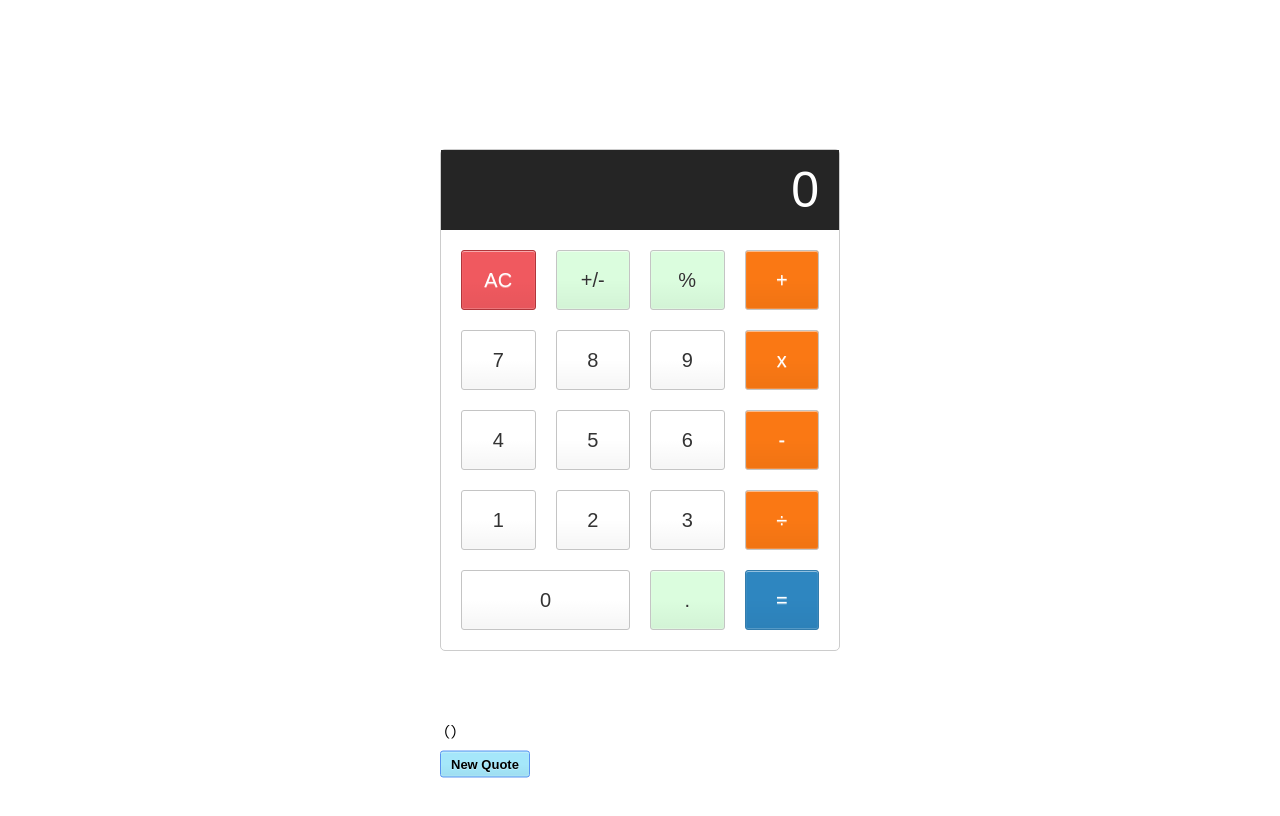
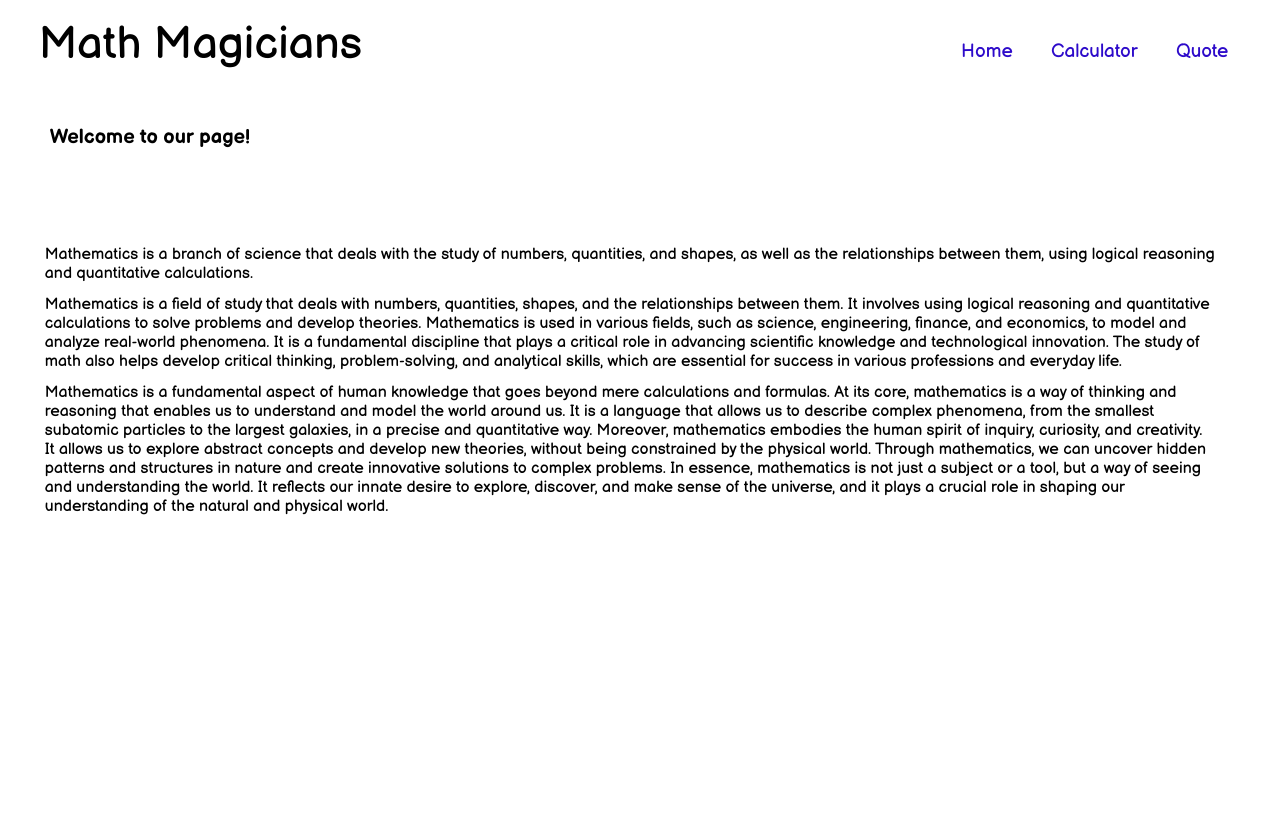
Before and after one commit to fickryiman/math-magicians, a React (Create React App) app: page / in a window 1280 px wide. Shown: the top 816 px of the page. Built offline with nearby package versions, Linux system fonts and the light colour scheme; no server answers.

Commit message:
add react router

```diff
--- a/package.json
+++ b/package.json
@@ -9,6 +9,7 @@
     "big.js": "^6.2.1",
     "react": "^18.2.0",
     "react-dom": "^18.2.0",
+    "react-router-dom": "^6.11.0",
     "react-scripts": "5.0.1",
     "web-vitals": "^2.1.4"
   },
--- a/src/App.js
+++ b/src/App.js
@@ -1,14 +1,20 @@
-import './App.css';
+import { Routes, Route } from 'react-router-dom';
+import Home from './components/Home';
 import Calculator from './components/Calculator';
 import Quote from './components/Quote';
+import NavBar from './components/Navbar';
+// import PageNotFound from './components/PageNotFound';
+import './App.css';
 
-function App() {
-  return (
-    <>
-      <Calculator />
-      <Quote />
-    </>
-  );
-}
+const App = () => (
+  <>
+    <NavBar />
+    <Routes>
+      <Route path="/" element={<Home />} />
+      <Route path="/Calculator" element={<Calculator />} />
+      <Route path="/Quote" element={<Quote />} />
+    </Routes>
+  </>
+);
 
 export default App;
--- /dev/null
+++ b/src/components/Home.jsx
@@ -0,0 +1,44 @@
+import React from 'react';
+import styles from './Home.module.css';
+
+const Home = () => (
+  <div className={styles.container}>
+    <h2 className="greeting">
+      Welcome to our page!
+    </h2>
+    <p className={styles.sentences}>
+      Mathematics is a branch of science that deals with the study of numbers, quantities,
+      and shapes, as well as the relationships between them, using logical reasoning and
+      quantitative calculations.
+    </p>
+    <br />
+    <p className={styles.sentences}>
+      Mathematics is a field of study that deals with numbers, quantities, shapes, and the
+      relationships between them. It involves using logical reasoning and quantitative
+      calculations to solve problems and develop theories. Mathematics is used in various fields,
+      such as science, engineering, finance, and economics, to model and analyze real-world
+      phenomena. It is a fundamental discipline that plays a critical role in advancing scientific
+      knowledge and technological innovation. The study of math also helps develop
+      critical thinking, problem-solving, and analytical skills, which are essential
+      for success in various professions and everyday life.
+    </p>
+    <br />
+    <p className={styles.sentences}>
+      Mathematics is a fundamental aspect of human knowledge that goes beyond mere calculations
+      and formulas. At its core, mathematics is a way of thinking and reasoning that enables
+      us to understand and model the world around us. It is a language that allows us to
+      describe complex phenomena, from the smallest subatomic particles to the largest galaxies,
+      in a precise and quantitative way.
+      Moreover, mathematics embodies the human spirit of inquiry, curiosity, and creativity.
+      It allows us to explore abstract concepts and develop new theories, without being constrained
+      by the physical world. Through mathematics, we can uncover hidden patterns and structures in
+      nature and create innovative solutions to complex problems.
+      In essence, mathematics is not just a subject or a tool, but a way of seeing and
+      understanding the world. It reflects our innate desire to explore, discover, and make
+      sense of the universe, and it plays a crucial role in shaping our understanding of the
+      natural and physical world.
+    </p>
+  </div>
+);
+
+export default Home;
--- /dev/null
+++ b/src/components/Home.module.css
@@ -0,0 +1,16 @@
+@import url('https://fonts.googleapis.com/css2?family=Balsamiq+Sans:ital,wght@0,400;0,700;1,400;1,700&display=swap');
+
+.container {
+  font-family: 'Balsamiq Sans', sans-serif;
+  margin-right: 5%;
+  margin-left: 3.5%;
+}
+
+h2 {
+  font-size: 20px;
+  margin: 5% 0 8% 5px;
+}
+
+.sentences {
+  font-size: 16px;
+}
--- /dev/null
+++ b/src/components/NavBar.module.css
@@ -0,0 +1,38 @@
+@import url('https://fonts.googleapis.com/css2?family=Balsamiq+Sans:ital,wght@0,400;0,700;1,400;1,700&display=swap');
+
+.wrapper {
+  display: flex;
+  justify-content: space-between;
+  font-family: 'Balsamiq Sans', sans-serif;
+
+}
+
+.navbar {
+  display: flex;
+  list-style-type: none;
+  gap: 20%;
+  padding-right: 10%;
+  justify-content: space-around;
+}
+
+h1 {
+  font-size: 45px;
+  font-weight: 400;
+  align-self: center;
+  margin-bottom: -2%;
+  margin-left: 3%;
+}
+
+.navlink {
+  font-size: 19px;
+  margin-top: 5vh;
+}
+
+.link {
+  text-decoration: none;
+  color: rgb(45, 10, 202);
+}
+
+.link:hover {
+  color: rgb(6, 178, 118);
+}
--- /dev/null
+++ b/src/components/Navbar.jsx
@@ -0,0 +1,40 @@
+import React from 'react';
+import { NavLink } from 'react-router-dom';
+import styles from './NavBar.module.css';
+
+const NavBar = () => {
+  const links = [
+    {
+      id: 1,
+      path: '/',
+      text: 'Home',
+    },
+    {
+      id: 2,
+      path: '/Calculator',
+      text: 'Calculator',
+    },
+    {
+      id: 3,
+      path: '/Quote',
+      text: 'Quote',
+    },
+  ];
+
+  return (
+    <div className={styles.wrapper}>
+      <h1>Math Magicians</h1>
+      <div className={styles.navbar}>
+        {links.map((link) => (
+          <li className={styles.navlink} key={link.id}>
+            <NavLink to={link.path} className={styles.link}>
+              {link.text}
+            </NavLink>
+          </li>
+        ))}
+      </div>
+    </div>
+  );
+};
+
+export default NavBar;
--- /dev/null
+++ b/src/components/PageNotFound.jsx
@@ -0,0 +1,9 @@
+import React from 'react';
+
+const PageNotFound = () => (
+  <div className="centered">
+    <p>THE PAGE YOU REQUESTED NOT FOUND!</p>
+  </div>
+);
+
+export default PageNotFound;
--- a/src/components/Quote.css
+++ b/src/components/Quote.css
@@ -1,13 +1,17 @@
 @import url('https://fonts.googleapis.com/css2?family=Albert+Sans:ital,wght@0,300;0,400;0,500;0,600;1,300;1,400;1,600&display=swap');
 
 .quote-container {
-  position: absolute;
-  top: 100%;
-  left: 50%;
-  transform: translate(-50%, -50%);
-  width: 400px;
-  margin-bottom: 100px;
+  display: flex;
+  flex-direction: column;
   font-family: 'Albert Sans', sans-serif;
+  flex-wrap: wrap;
+  margin: 30vh 15% 0 15%;
+  align-items: center;
+  justify-content: center;
+}
+
+h2 {
+  line-height: 30px;
 }
 
 .author {
@@ -18,7 +22,7 @@
   position: relative;
   width: fit-content;
   height: max-content;
-  background-color: #97e3fadb;
+  background-color: #bff3dadb;
   border-radius: 3px;
   border: 1px solid #5a94f1;
   font-size: 1.3rem;
--- a/src/components/Quote.jsx
+++ b/src/components/Quote.jsx
@@ -52,9 +52,9 @@ function Quote() {
       <h2>
         {quote}
         <span className="author">
-          &nbsp;(
+          &nbsp;
+          ~
           { author}
-          )
         </span>
       </h2>
       <button
--- a/src/index.js
+++ b/src/index.js
@@ -1,11 +1,14 @@
 import React from 'react';
 import ReactDOM from 'react-dom/client';
+import { BrowserRouter } from 'react-router-dom';
 import './index.css';
 import App from './App';
 
 const root = ReactDOM.createRoot(document.getElementById('root'));
 root.render(
   <React.StrictMode>
-    <App />
+    <BrowserRouter>
+      <App />
+    </BrowserRouter>
   </React.StrictMode>,
 );
```
Also changed, not shown: src/components/Title.jsx (added, +7 -0 lines), 1 other file (tests, documents, lock files or other folders).
